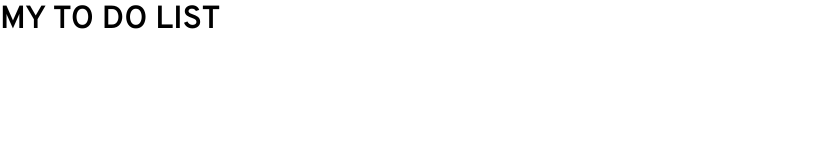
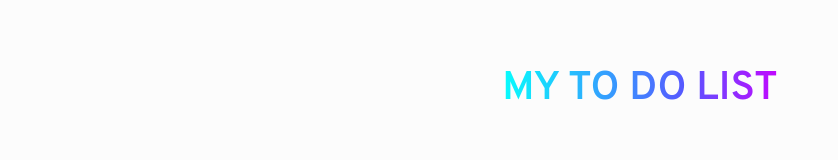
Before and after one commit to DanielRPTI/My-ToDo-List-2.0, a plain HTML site: page index.html in a window 1280 px wide. Shown: the whole page, without its empty margins (0-838 px from the left). Drawn offline with Linux system fonts and the light colour scheme.

Commit message:
Add configs Text title-page

```diff
--- a/index.html
+++ b/index.html
@@ -7,7 +7,7 @@
     <link rel="stylesheet" href="style.css">
 </head>
 <body>
-    <h1>MY TO DO LIST</h1>
+    <h1 id="title-page">My To Do List</h1>
 
 </body>
 <script src="script.js"></script>
--- a/style.css
+++ b/style.css
@@ -6,8 +6,7 @@
 }
 
 :root{
-    --color-backgroundcolor: #FCFCFC;
-    --gradient-color:  linear-gradient(270.16deg, #CC00FF -2.84%, #5756FF 33.42%, #07FDFD 99.91%);
+    --color-background: #FCFCFC;
     --trash-icon: #FF6262;
     --edit-icon: #FFB800;
     --taskDone-icon: #05FF00;
@@ -16,7 +15,27 @@
 }
 
 body{
+    display: flex;
     align-items: center;
     justify-content: center;
     font-family:'Overpass', sans-serif;
+    background-color: var(--color-background);
 }
+
+#title-page{
+
+    margin: 4rem;
+    font-weight: 900;
+    font-size: 40px;
+    text-transform: uppercase;
+    line-height: 51px;
+    background: linear-gradient(270.16deg, #CC00FF -2.84%, #5756FF 33.42%, #07FDFD 99.91%);
+    -webkit-background-clip: text;
+    -webkit-text-fill-color: transparent;
+    background-clip: text;
+
+
+
+
+
+}
```
